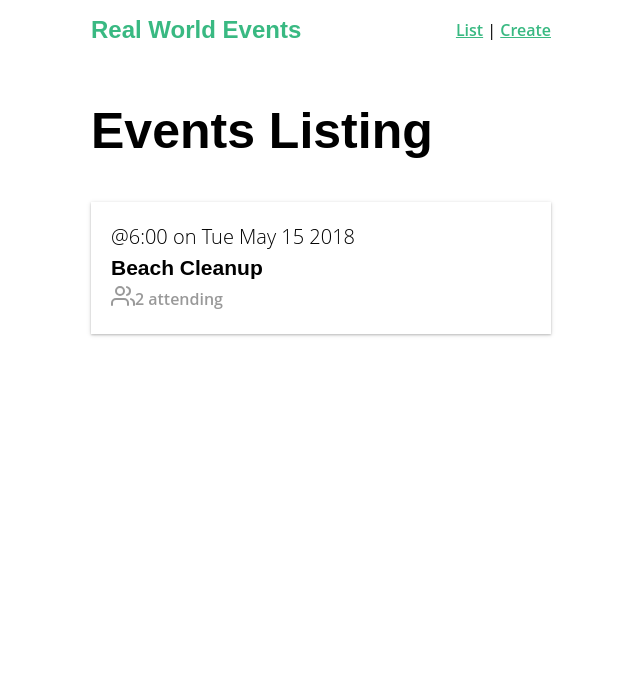
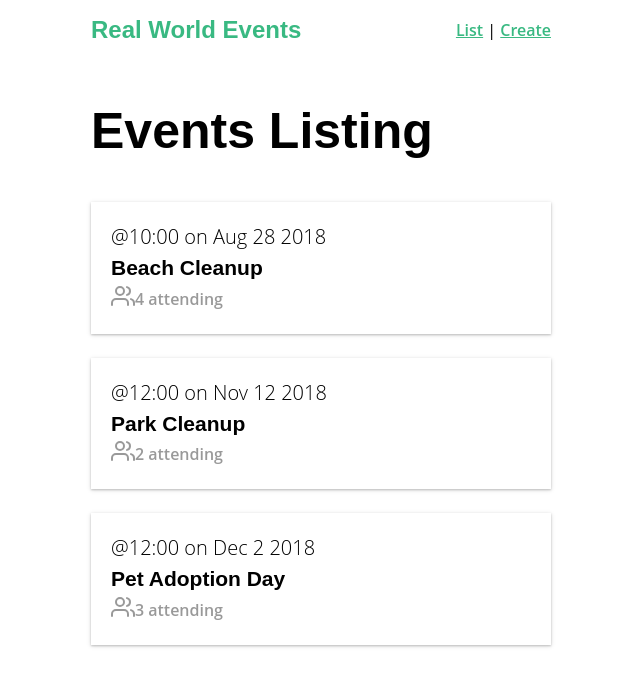
Before and after one commit to masuareb/learning_vue-real-world, a Vue app: page / in a window 1280 px wide. Shown: the top 686 px of the page, without its empty margins (319-959 px from the left). Built offline with nearby package versions, Linux system fonts and the light colour scheme; data requests are answered from the project's data file.

Commit message:
Make AXIOS call to get the list of events.

```diff
--- a/src/components/EventCard.vue
+++ b/src/components/EventCard.vue
@@ -1,5 +1,5 @@
 <template>
-  <router-link class="event-link" :to="{ name: 'event-show', params: { id: '1' }}">
+  <router-link class="event-link" :to="{ name: 'event-show', params: { id: event.id }}">
     <div class="event-card -shadow">
       <span class="eyebrow">@{{ event.time }} on {{ event.date }}</span>
       <h4 class="title">{{ event.title }}</h4>
@@ -11,19 +11,8 @@
 <script>
 export default {
   name: "EventCard",
-  data() {
-    return {
-      event: {
-        id: 1,
-        title: 'Beach Cleanup',
-        date: 'Tue May 15 2018',
-        time: '6:00',
-        attendees: [
-          { id: 'abc123', name: 'Adam Jahr' },
-          { id: 'def456', name: 'Gregg Pollack'}
-        ]
-      }
-    }
+  props: {
+    event: Object
   }
 };
 </script>
--- a/src/views/EventList.vue
+++ b/src/views/EventList.vue
@@ -1,7 +1,7 @@
 <template>
   <div>
     <h1>Events Listing</h1>
-    <EventCard/>
+    <EventCard v-for="event in events" :key="event.id" :event="event"/>
     <p>
     </p>
   </div>
@@ -10,9 +10,25 @@
 
 <script>
 import EventCard from "@/components/EventCard";
+import axios from 'axios'
 export default {
   components: {
     EventCard
+  },
+  data() {
+    return {
+      events: []
+    }
+  },
+  created() {
+    axios
+      .get('http://localhost:3000/events')
+      .then(response => {
+        this.events = response.data
+      })
+      .catch(error => {
+        console.og('There was an error:', error.response)
+      })
   }
 }
 </script>
```
